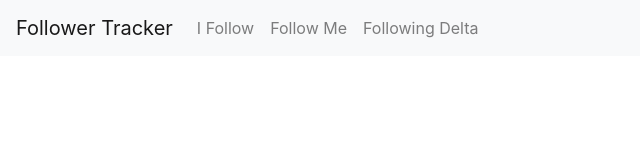
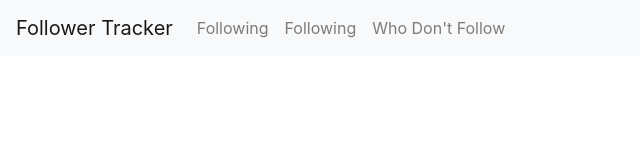
Before and after one commit to sentisamosa/follower-tracker, a React (Create React App) app: page / in a window 1280 px wide. Shown: the top 160 px of the page, without its empty margins (0-640 px from the left). Built offline with nearby package versions, Linux system fonts and the light colour scheme.

Commit message:
router added

```diff
--- a/src/components/App.js
+++ b/src/components/App.js
@@ -2,9 +2,9 @@ import React, { Component } from "react";
 import Header from "./shared/Header";
 
 const pages = [
-  { Name: "I Follow", Path: "/ifollow" },
-  { Name: "Follow Me", Path: "/followme" },
-  { Name: "Following Delta", Path: "/delta" }
+  { Name: "Following", Path: "/ifollow" },
+  { Name: "Following", Path: "/followme" },
+  { Name: "Who Don't Follow", Path: "/delta" }
 ];
 
 class App extends Component {
--- a/src/components/shared/Header.js
+++ b/src/components/shared/Header.js
@@ -1,4 +1,5 @@
 import React from "react";
+import { Link } from "react-router-dom";
 
 const Header = ({ dark, children, className, pages }) => {
   dark = !!dark ? "dark" : "light";
@@ -17,9 +18,9 @@ const Header = ({ dark, children, className, pages }) => {
           <ul className="navbar-nav mr-auto">
             {pages.map((item, key) => (
               <li className="nav-item" key={key}>
-                <a href={item.Path} className="nav-link">
+                <Link to={item.Path} className="nav-link">
                   {item.Name}
-                </a>
+                </Link>
               </li>
             ))}
           </ul>
--- a/src/index.js
+++ b/src/index.js
@@ -2,13 +2,13 @@ import React from "react";
 import ReactDOM from "react-dom";
 import App from "./components/App";
 import * as serviceWorker from "./serviceWorker";
-import { Router } from "react-router-dom";
+import { BrowserRouter as Router } from "react-router-dom";
 
 ReactDOM.render(
   <React.StrictMode>
-    {/* <Router> */}
+    <Router>
       <App />
-    {/* </Router> */}
+    </Router>
   </React.StrictMode>,
   document.getElementById("root")
 );
```
